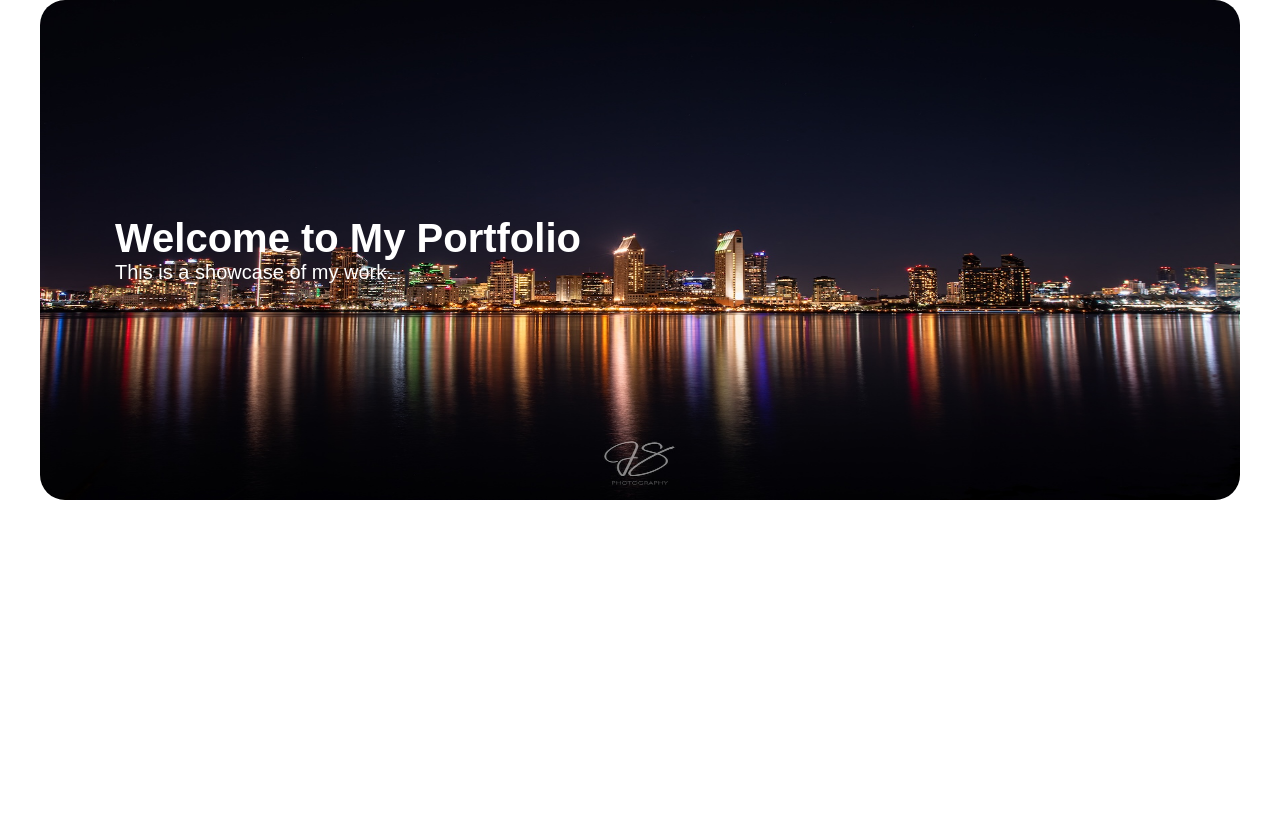
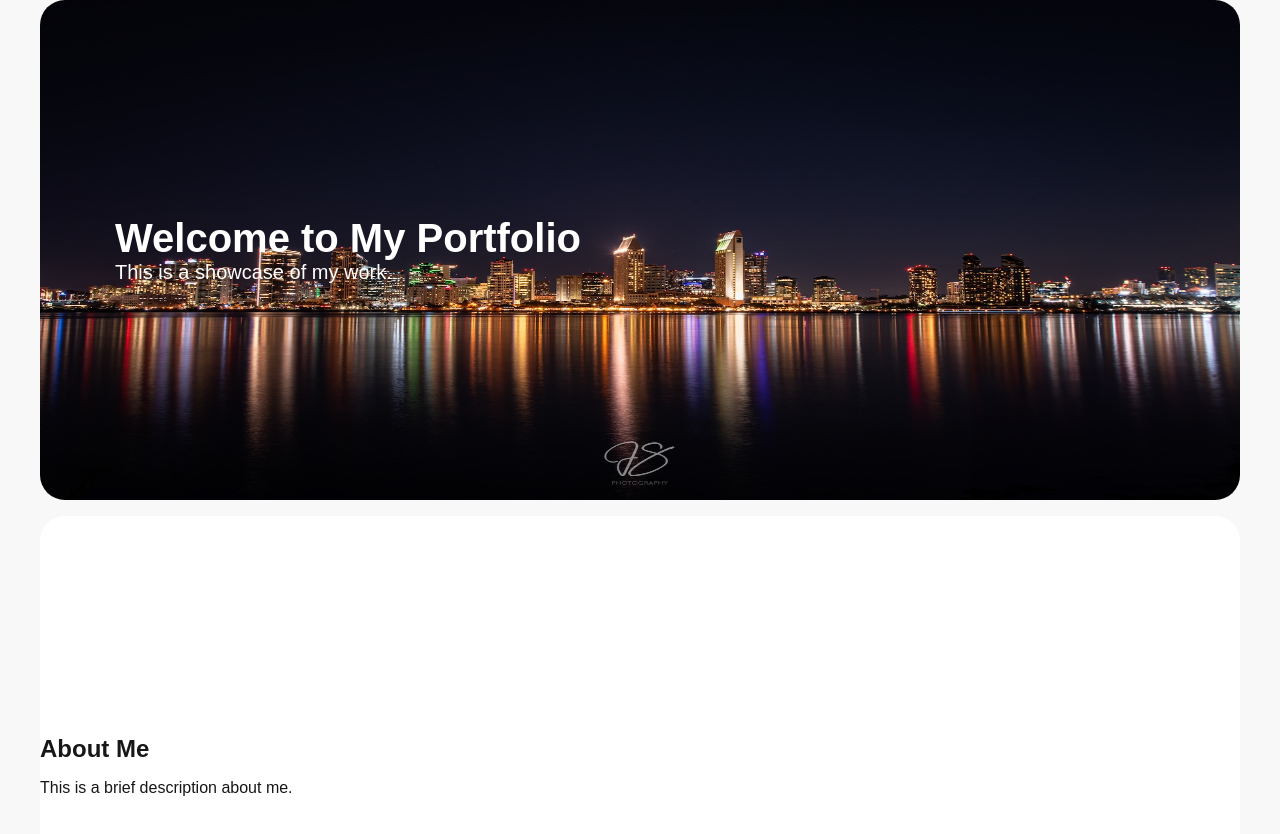
Before and after one commit to standen1/portfolio2.0-frontend, a Next.js app: page / in a window 1280 px wide. Shown: the top 834 px of the page. Before the commit the page ends 800 px from the top, so only its background shows below. Built offline with nearby package versions, Linux system fonts and the light colour scheme.

Commit message:
ContentContainer finished.

```diff
--- /dev/null
+++ b/src/components/ContentContainer/ContentContainer.module.css
@@ -0,0 +1,16 @@
+.ContentContainer {
+    width: 100%;
+    max-width: 1200px;
+    margin: 0 auto;
+    display: block;
+    background-color: white;
+    box-sizing: border-box;
+}
+
+@media screen and (min-width: 768px) {
+    .ContentContainer {
+        border-radius: 25px;
+        margin: 0 auto;
+        overflow: hidden;
+    }
+}
--- /dev/null
+++ b/src/components/ContentContainer/ContentContainer.tsx
@@ -0,0 +1,9 @@
+import React from "react";
+import { ContentContainerProps } from "./ContentContainerProps";
+import styles from "./ContentContainer.module.css";
+
+const ContentContainer: React.FC<ContentContainerProps> = ({ children }) => {
+    return <div className={styles.ContentContainer}>{children}</div>;
+};
+
+export default ContentContainer;
--- /dev/null
+++ b/src/components/ContentContainer/ContentContainerProps.ts
@@ -0,0 +1,5 @@
+import React from "react";
+
+export interface ContentContainerProps {
+    children: React.ReactNode;
+}
--- a/src/pages/index.tsx
+++ b/src/pages/index.tsx
@@ -1,5 +1,5 @@
 import Head from "next/head";
-import styles from "@/styles/Home.module.css";
+import ContentContainer from "@/components/ContentContainer/ContentContainer";
 import Hero from "@/components/Hero/Hero";
 
 export default function Home() {
@@ -12,7 +12,7 @@ export default function Home() {
         <link rel="icon" href="/g" />
       </Head>
       <div>
-        <main>
+        <main style={{ backgroundColor: "#F8F8F8" }}>
           <Hero pageInfo={{
             title: "Welcome to My Portfolio",
             description: "This is a showcase of my work.",
@@ -23,6 +23,14 @@ export default function Home() {
               height: 600
             }
           }} />
+          <section style={{ paddingTop: "16px" }}>
+            <ContentContainer>
+              <div style={{ display: "flex", flexDirection: "column", gap: "16px", justifyContent: "center", width: "100%", height: "500px", padding: "25"}}>
+                <h2>About Me</h2>
+                <p>This is a brief description about me.</p>
+              </div>
+            </ContentContainer>
+          </section>
         </main>
       </div>
     </>
```
